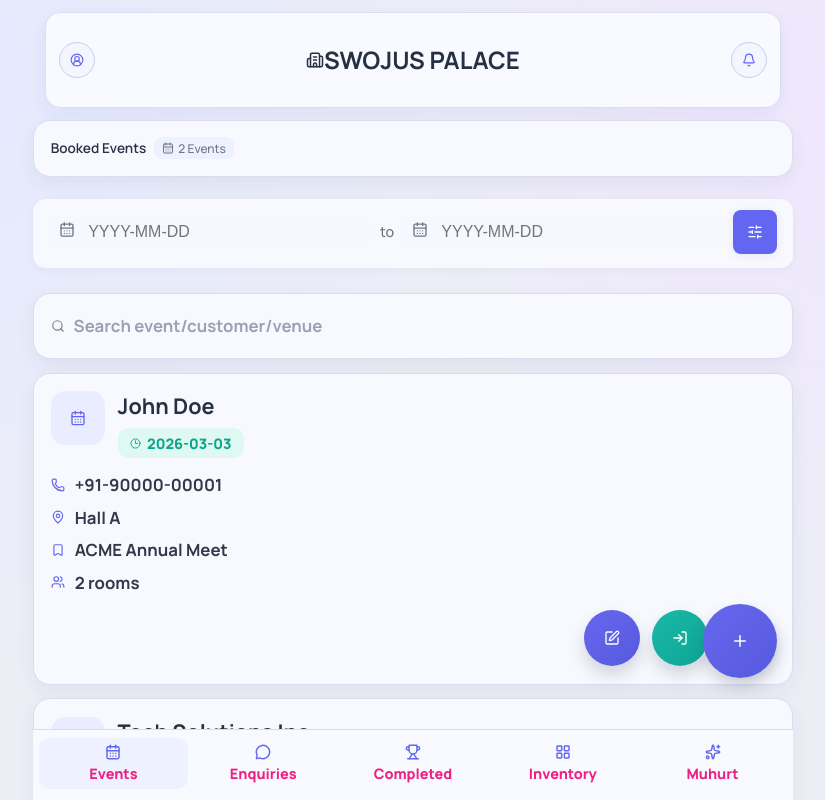
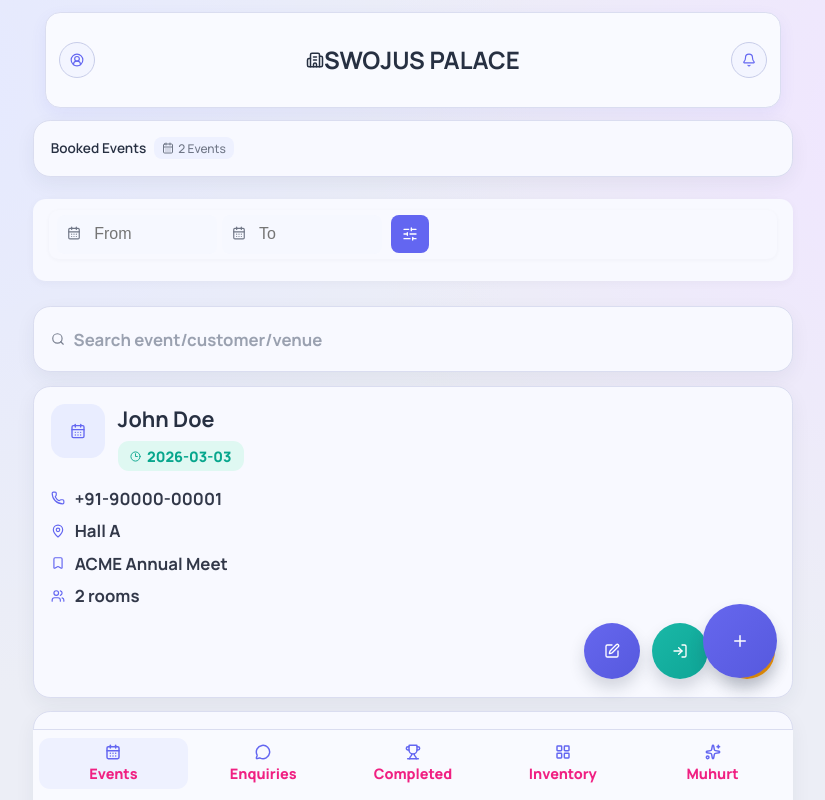
Before and after one commit to yuvrajakhade/event-booking-wireframe, a React (Vite) app: page /events in a window 1280 px wide. Both pictures are taken after typing "name@example.com", "Sample123" into the empty fields and a click on the button "Sign In". Shown: the top 800 px of the page, without its empty margins (227-1052 px from the left). Built offline with nearby package versions, Linux system fonts and the light colour scheme.

Commit message:
WIP: Commit before UI consistency changes for Muhurt Dates screen

```diff
--- a/dev-dist/sw.js
+++ b/dev-dist/sw.js
@@ -79,7 +79,7 @@ define(['./workbox-d70286d7'], (function (workbox) { 'use strict';
    */
   workbox.precacheAndRoute([{
     "url": "index.html",
-    "revision": "0.lolqnbtmh2o"
+    "revision": "0.f81rngge7eg"
   }], {});
   workbox.cleanupOutdatedCaches();
   workbox.registerRoute(new workbox.NavigationRoute(workbox.createHandlerBoundToURL("index.html"), {
--- a/web-src/components/DateRangeFilter.tsx
+++ b/web-src/components/DateRangeFilter.tsx
@@ -16,44 +16,48 @@ const DateRangeFilter: React.FC<DateRangeFilterProps> = ({ onFilter }) => {
   };
 
   return (
-    <div className="date-filter-fields compact-date-fields">
-      <div className="date-field no-label">
+    <div className="compact-date-filter">
+      <div className="compact-date-fields">
+        <div className="date-field no-label compact-input">
           <span className="date-input-icon">
-          <CalendarDays size={16} />
+            <CalendarDays size={14} />
           </span>
           <DatePicker
             id="from-date"
             selected={from}
-          onChange={(date: React.SetStateAction<Date | null>) => setFrom(date)}
+            onChange={(date: React.SetStateAction<Date | null>) =>
+              setFrom(date)
+            }
             dateFormat="yyyy-MM-dd"
-          placeholderText="YYYY-MM-DD"
-          className="date-input"
+            placeholderText="From"
+            className="date-input compact-input"
             popperPlacement="bottom"
           />
         </div>
-      <span className="date-separator">to</span>
-      <div className="date-field no-label">
+        {/* Removed 'to' label for cleaner look */}
+        <div className="date-field no-label compact-input">
           <span className="date-input-icon">
-          <CalendarDays size={16} />
+            <CalendarDays size={14} />
           </span>
           <DatePicker
             id="to-date"
             selected={to}
             onChange={(date: React.SetStateAction<Date | null>) => setTo(date)}
             dateFormat="yyyy-MM-dd"
-          placeholderText="YYYY-MM-DD"
-          className="date-input"
+            placeholderText="To"
+            className="date-input compact-input"
             popperPlacement="bottom"
           />
         </div>
         <button
           type="button"
-        className="btn-icon filter-btn"
+          className="btn-icon filter-btn compact-btn"
           onClick={handleFilter}
           aria-label="Filter"
         >
-        <SlidersHorizontal size={20} />
+          <SlidersHorizontal size={16} />
         </button>
+      </div>
     </div>
   );
 };
--- a/web-src/components/EnquiryCard.tsx
+++ b/web-src/components/EnquiryCard.tsx
@@ -8,6 +8,7 @@ import {
   Bookmark,
   Eye,
   Plus,
+  Users,
 } from "lucide-react";
 
 type EnquiryCardProps = {
@@ -27,10 +28,10 @@ export function EnquiryCard({
     <article className="card enquiry-card interactive-card" onClick={onPress}>
       <div className="event-top">
         <div className="tile-icon">
-          <CalendarDays size={18} />
+          <CalendarDays size={14} />
         </div>
         <div className="event-head-copy">
-          <h3>Status: {enquiry.status}</h3>
+          <h3>{enquiry.name}</h3>
           <span className="date-pill">
             <Clock3 size={14} />
             {enquiry.eventDate}
@@ -51,9 +52,15 @@ export function EnquiryCard({
             {enquiry.source}
           </p>
         )}
+        {typeof enquiry.guests === "number" && (
+          <p>
+            <Users size={16} />
+            {enquiry.guests} guests
+          </p>
+        )}
         <p>
           <Bookmark size={16} />
-          {enquiry.name}
+          Enquiry
         </p>
       </div>
 
--- a/web-src/styles/_components.css
+++ b/web-src/styles/_components.css
@@ -1,20 +1,89 @@
 /* Compact horizontal date filter layout */
 .compact-date-filter {
   padding: 0.7rem 1rem 0.7rem 1rem;
+}
+
+/* Compact horizontal date filter layout improvements */
+.compact-date-filter {
+  padding: 0.3rem 0.5rem 0.3rem 0.5rem;
+  background: var(--surface);
+  border-radius: 0.6rem;
+  box-shadow: 0 1px 4px rgba(39, 48, 66, 0.04);
+  margin-bottom: 0.5rem;
 }
 .compact-date-fields {
   display: flex;
   flex-direction: row;
   align-items: center;
-  gap: 0.5rem;
+  gap: 0.3rem;
 }
-.compact-date-fields .date-field {
+.compact-date-fields .date-field.compact-input {
   min-width: 120px;
+  max-width: 160px;
+  padding: 0.18rem 0.7rem;
+  font-size: 1rem;
 }
-.compact-date-fields .btn-icon {
-  margin-left: 8px;
-  min-width: 44px;
-  min-height: 44px;
+.compact-date-fields .btn-icon.compact-btn {
+  margin-left: 4px;
+  min-width: 32px;
+  min-height: 32px;
+  padding: 0.2rem 0.3rem;
+  font-size: 0.9rem;
+  background: var(--brand, #4f46e5);
+  color: #fff;
+  border-radius: 0.5rem;
+  border: none;
+  box-shadow: none;
+  transition:
+    background 0.15s,
+    box-shadow 0.15s;
+  display: flex;
+  align-items: center;
+  justify-content: center;
+}
+.compact-date-fields .btn-icon.compact-btn:hover,
+.compact-date-fields .btn-icon.compact-btn:focus {
+  background: #3730a3;
+  box-shadow: 0 2px 8px rgba(39, 48, 66, 0.1);
+}
+.compact-date-fields .btn-icon.compact-btn:active {
+  background: #312e81;
+}
+.compact-date-fields .date-input.compact-input {
+  font-size: 1rem;
+  min-width: 100px;
+  max-width: 140px;
+  padding-left: 26px;
+  height: 34px;
+}
+.compact-separator {
+  font-size: 0.85rem;
+  margin: 0 2px;
+}
+@media (max-width: 600px) {
+  .compact-date-fields {
+    flex-direction: row;
+    gap: 0.2rem;
+  }
+  .compact-date-fields .date-field.compact-input {
+    min-width: 100px;
+    max-width: 140px;
+    padding: 0.13rem 0.5rem;
+    font-size: 0.98rem;
+  }
+  .compact-date-fields .btn-icon.compact-btn {
+    min-width: 28px;
+    min-height: 28px;
+    font-size: 0.85rem;
+    padding: 0.1rem 0.2rem;
+  }
+  .compact-date-fields .date-input.compact-input {
+    font-size: 0.98rem;
+    min-width: 80px;
+    max-width: 120px;
+    height: 28px;
+    padding-left: 22px;
+  }
 }
 /* Centered Inventory Overview label and metric cards */
 .inventory-hero-header {
--- a/web-src/styles/modules/_muhurt.css
+++ b/web-src/styles/modules/_muhurt.css
@@ -1,19 +1,25 @@
 .muhurt-form h3 {
-  margin: 0;
-  font-size: 0.75rem;
+  margin: 0 0 0.7rem 0;
+  font-size: 1.25rem !important;
+  font-weight: 900;
+  color: #273042;
+  letter-spacing: -0.5px;
 }
 
 .muhurt-form label {
-  display: grid;
-  gap: 0.4rem;
-  color: var(--text);
-  font-size: 0.75rem;
+  display: flex;
+  flex-direction: column;
+  gap: 0.35rem;
+  color: #273042;
+  font-size: 1.05rem !important;
   font-weight: 700;
+  margin-bottom: 0.7rem;
+  letter-spacing: -0.2px;
 }
 
 .muhurt-form input[type="date"] {
-  font-size: 1.05rem;
-  font-weight: 700;
+  font-size: 0.97rem;
+  font-weight: 600;
   color: #323849;
   background: #f3f4fa;
   border-radius: 0.85rem;
@@ -24,15 +30,16 @@
 }
 
 .muhurt-form input[type="text"] {
-  font-size: 1.05rem;
-  font-weight: 700;
+  font-size: 0.97rem;
+  font-weight: 600;
   color: #323849;
   background: #f3f4fa;
   border-radius: 0.85rem;
-  padding: 0.85rem 1rem;
+  padding: 1.2rem 1rem 1.2rem 1rem;
   border: 1px solid var(--line-strong);
   box-sizing: border-box;
   max-width: 100%;
+  min-height: 3.2rem;
 }
 
 .muhurt-form input {
```
Lines whose indentation alone changed are shown as unchanged.
